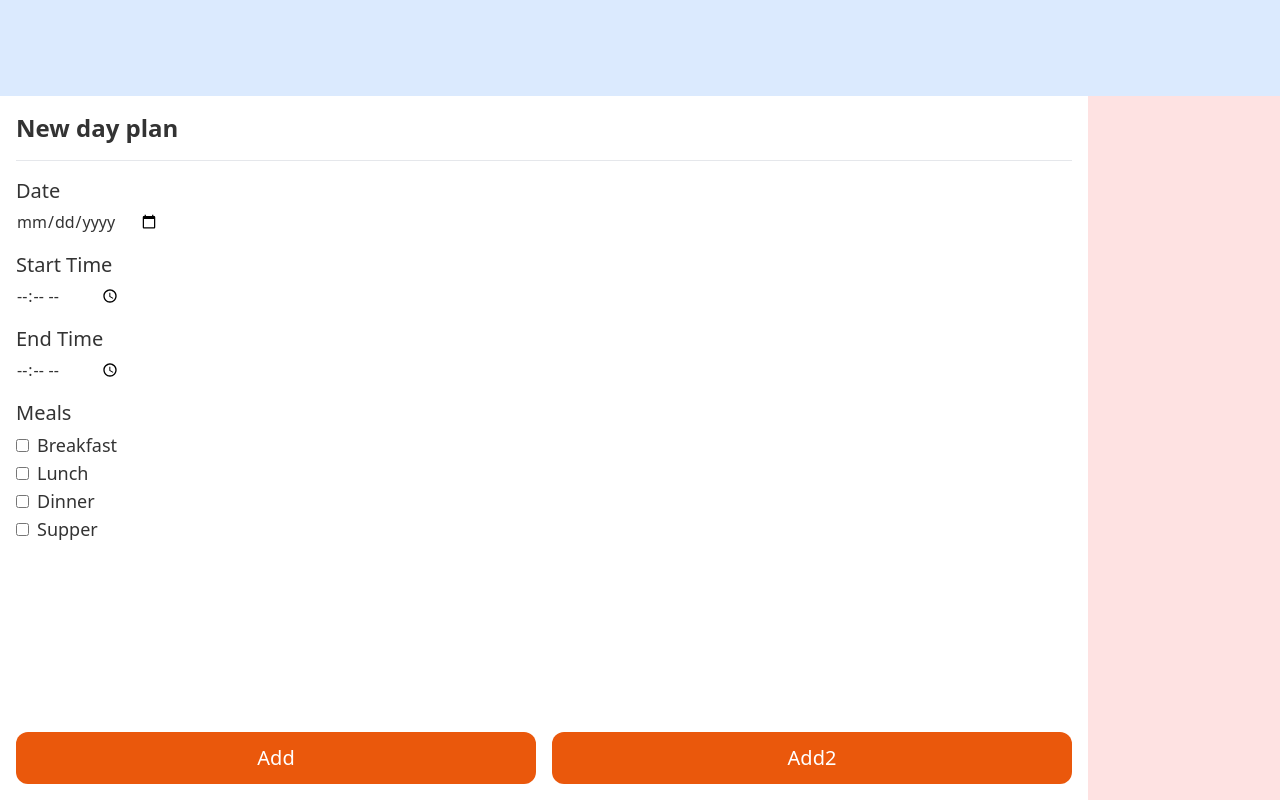
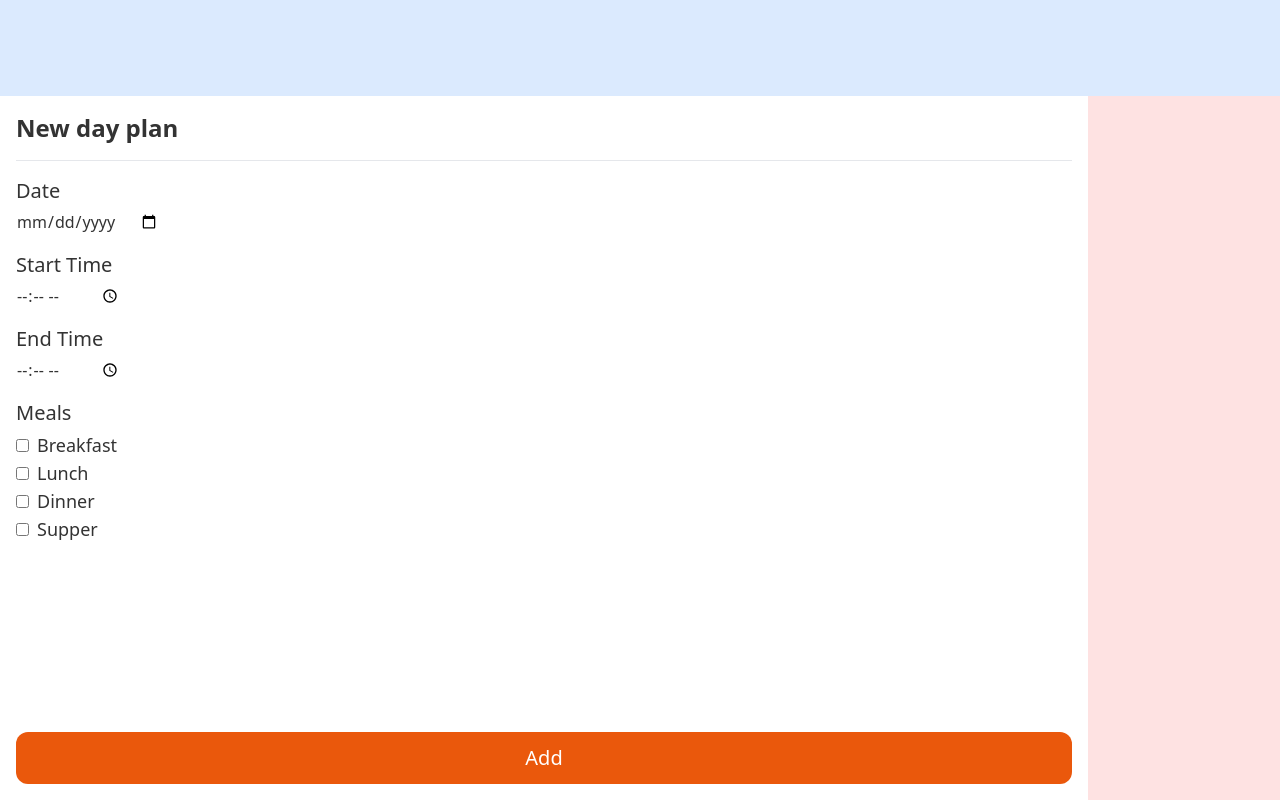
Before and after one commit to dawidzawislak/bitehack2026, a React (Vite) app in the folder app/: page /new-day/1 in a window 1280 px wide. Built offline with nearby package versions, Linux system fonts and the light colour scheme.

Commit message:
[FRONT] Ctx

```diff
--- /dev/null
+++ b/app/src/hooks/useRouteCtx.ts
@@ -0,0 +1,10 @@
+import { useContext } from "react";
+import { RouteContext } from "../context/RouteContext";
+
+export const useRouteCtx = () => {
+  const context = useContext(RouteContext);
+  if (!context) {
+    throw new Error("useRoute must be used within a RouteProvider");
+  }
+  return context;
+};
--- a/app/src/pages/NewDay.tsx
+++ b/app/src/pages/NewDay.tsx
@@ -1,7 +1,10 @@
 import { useState } from "react";
 import Content from "../components/common/Content";
+import { useRouteCtx } from "../hooks/useRouteCtx";
 
 export default function NewDay() {
+  const { setPlanDays } = useRouteCtx();
+
   const [formData, setFormData] = useState({
     date: "",
     startHour: "",
@@ -14,16 +17,22 @@ export default function NewDay() {
     },
   });
 
+  const handleSubmit = (e: React.FormEvent) => {
+    e.preventDefault();
+  };
+
+  const addDay = () => {
+    // Logic to add the new day plan
+  };
+
   return (
     <Content
       header="New day plan"
       sidebar={true}
       button1="Add"
-      button1action={() => {}}
-      button2="Add2" // opcjonalne
-      button2action={() => {}} // opcjonalne
+      button1action={addDay}
     >
-      <form className="flex flex-col gap-4">
+      <form className="flex flex-col gap-4" onSubmit={handleSubmit}>
         <div>
           <label className="block mb-1 text-xl" htmlFor="date">
             Date
```
